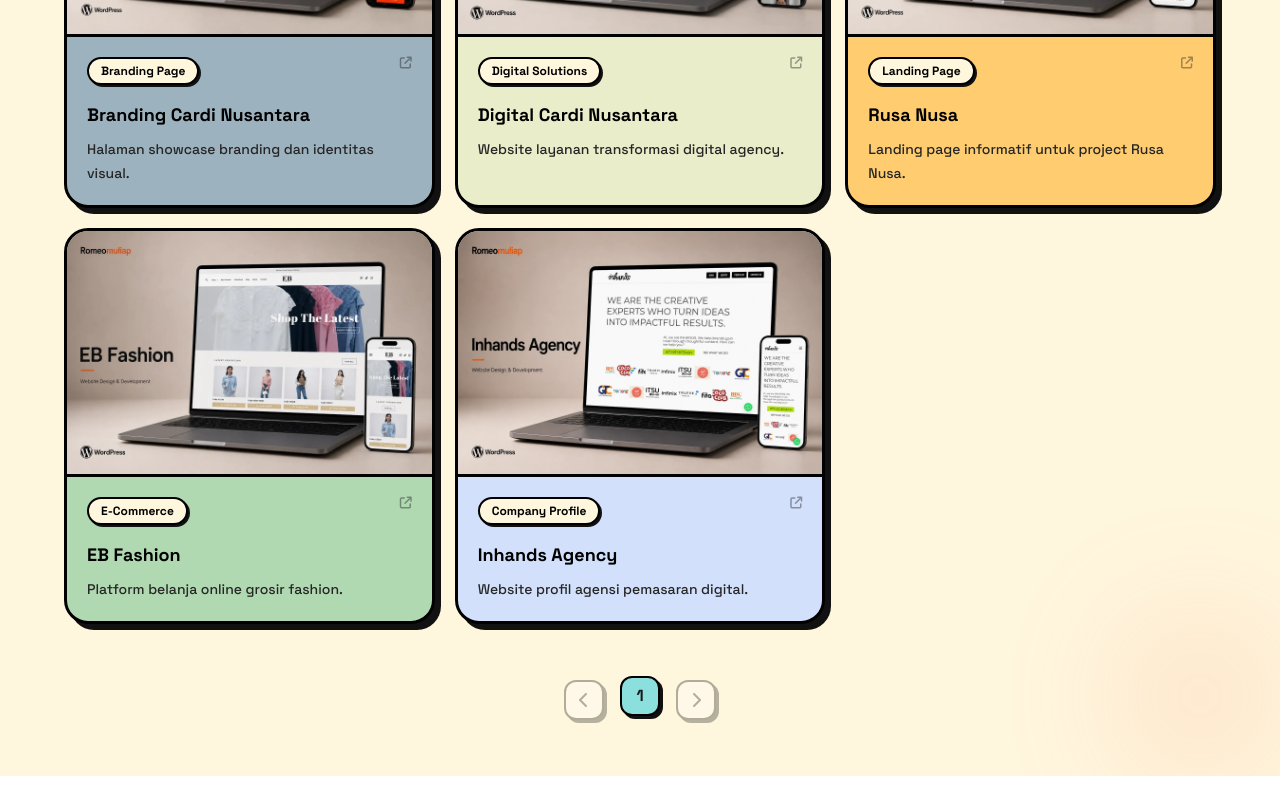
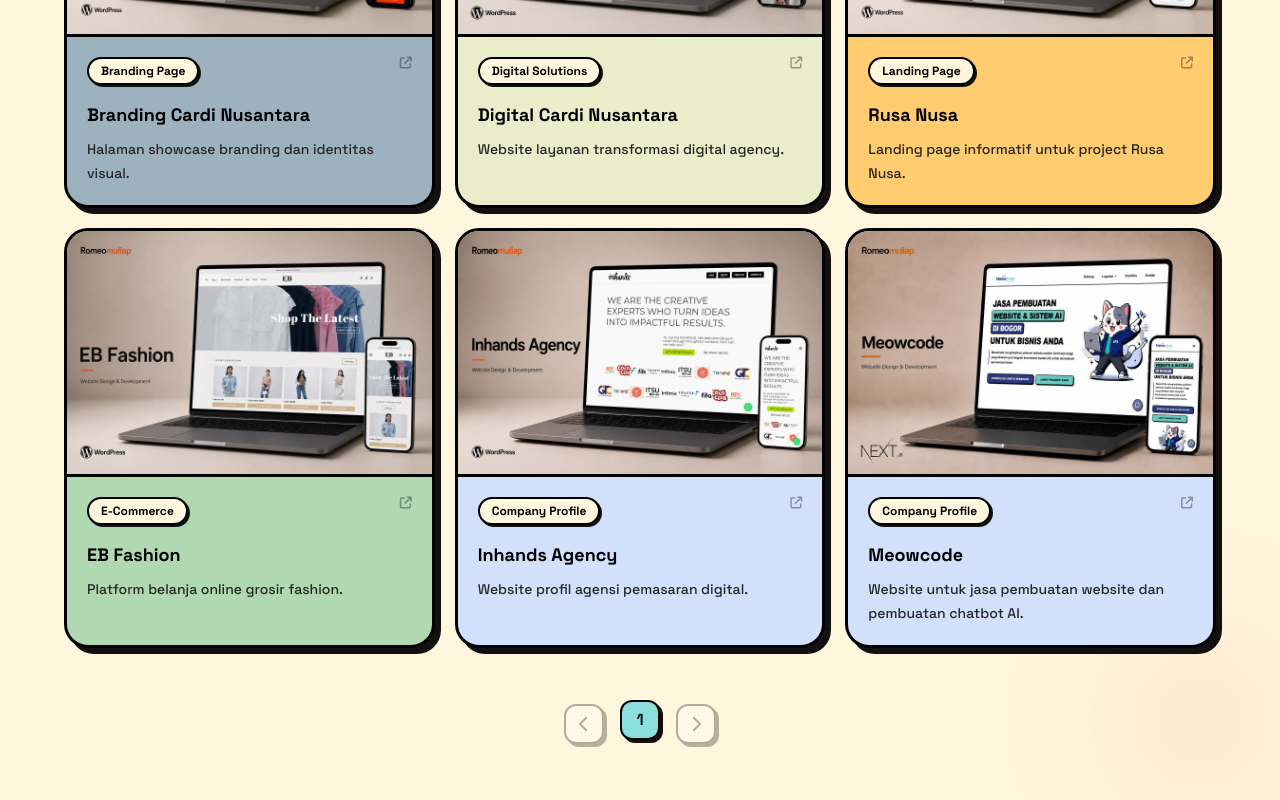
Before and after one commit to Romeoprtma/portofolio-romeo, a Next.js app: page /projects in a window 1280 px wide. Shown: the part 1456-2256 px from the top of the page. Before the commit the page ends 2232 px from the top, so only its background shows below. Built offline with nearby package versions, Linux system fonts and the light colour scheme.

Commit message:
add Meowcode Project

```diff
--- a/app/api/send/route.ts
+++ b/app/api/send/route.ts
@@ -8,9 +8,9 @@
     const { fullName, email, message } = await request.json();
 
     const data = await resend.emails.send({
-      // Jika domain belum diverifikasi di Resend, gunakan 'onboarding@resend.dev'
+
       from: 'Portfolio Contact <onboarding@resend.dev>',
-      to: ['romeomuliap@gmail.com'], // Ganti ke email tujuan Anda
+      to: ['romeomuliap@gmail.com'],
       subject: `New Message from ${fullName} (Portfolio)`,
       replyTo: email,
       html: `
--- a/data/projectsData.ts
+++ b/data/projectsData.ts
@@ -112,11 +112,21 @@
     link: "https://inhandsagency.com/",
     cardColor: "bg-[#D2E0FB]",
   },
+  {
+    id: 12,
+    category: "web",
+    tag: "Company Profile",
+    title: "Meowcode",
+    desc: "Website untuk jasa pembuatan website dan pembuatan chatbot AI.",
+    img: "/img/mockup_project/meowcode.webp",
+    link: "https://meowcode.id/",
+    cardColor: "bg-[#D2E0FB]",
+  },
   // =========================================================
   // AI INTEGRATION
   // =========================================================
   {
-    id: 12,
+    id: 13,
     category: "ai",
     tag: "AI Automation",
     title: "Cardi Maps Agent Sales",
@@ -126,7 +136,7 @@
     cardColor: "bg-[#C3ACD0]",
   },
   {
-    id: 13,
+    id: 14,
     category: "ai",
     tag: "Computer Vision",
     title: "SMP 206 Jakarta",
@@ -136,7 +146,7 @@
     cardColor: "bg-[#A7D397]",
   },
   {
-    id: 14,
+    id: 15,
     category: "ai",
     tag: "Deep Learning",
     title: "AgriScan",
```
Also changed, not shown: public/img/mockup_project/meowcode.webp (added).
